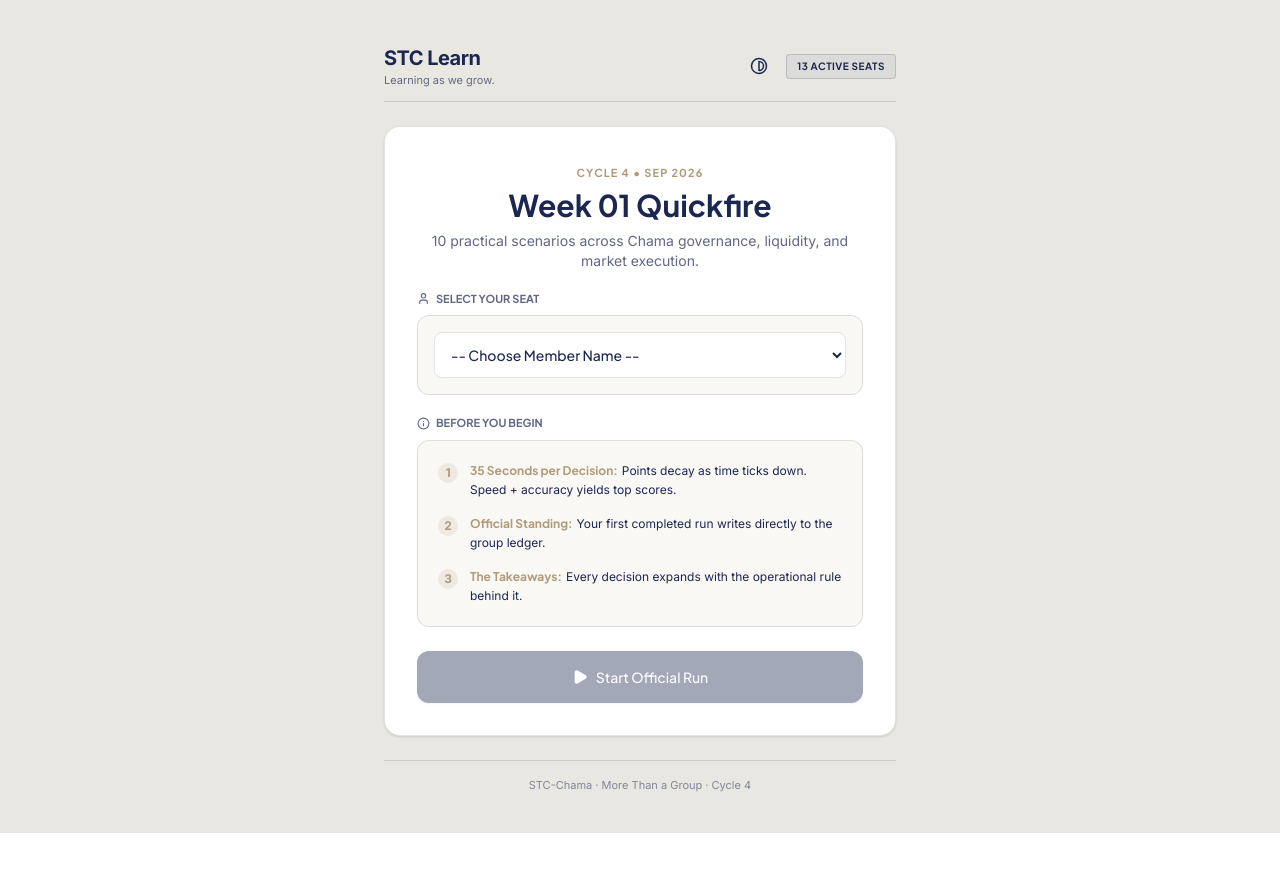
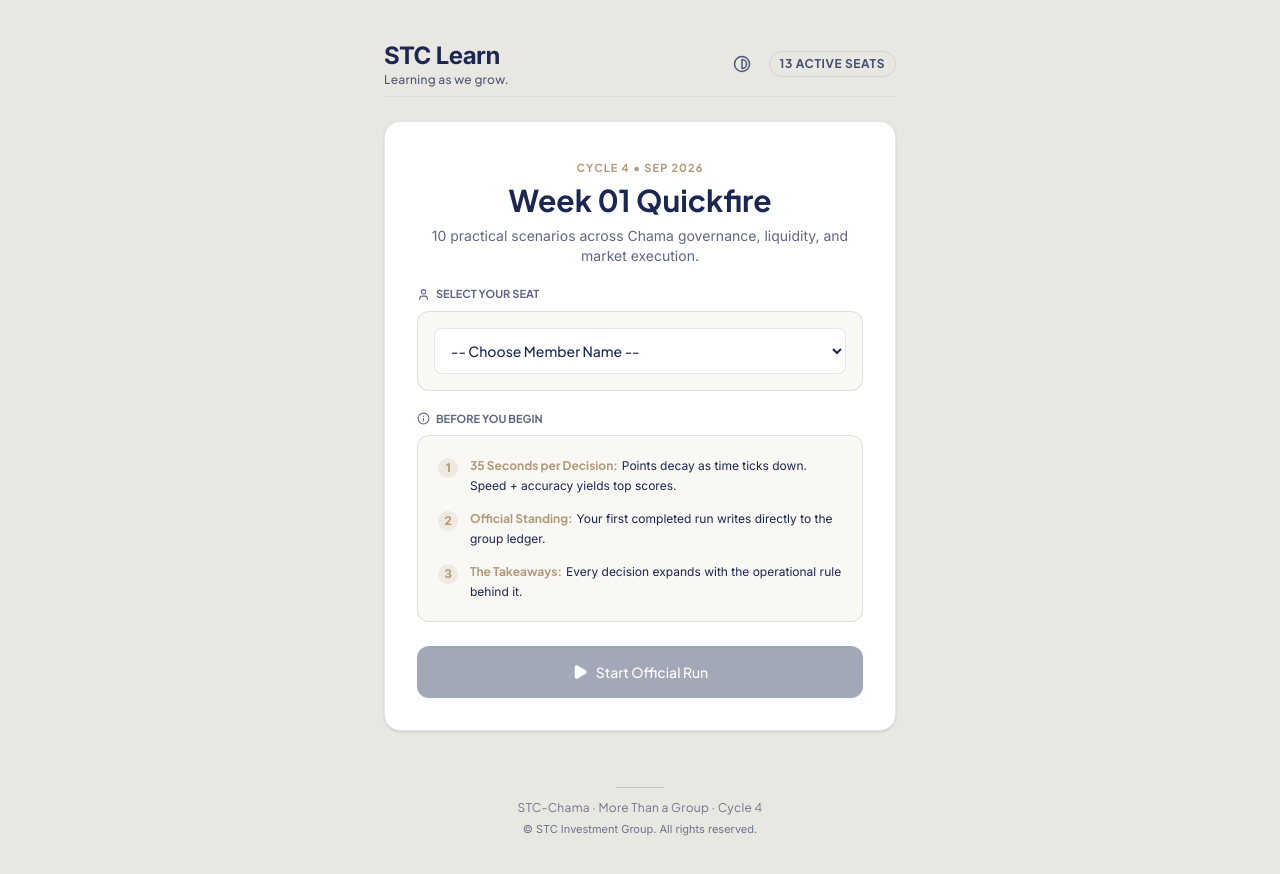
Before and after one commit to jerekim7/stc-learn, a Next.js app: page / in a window 1280 px wide. Shown: the top 874 px of the page. Before the commit the page ends 833 px from the top, so only its background shows below. Built offline with nearby package versions, Linux system fonts and the light colour scheme.

Commit message:
style: add unified STC Investment Group copyright notice to footer

```diff
--- a/src/app/page.tsx
+++ b/src/app/page.tsx
@@ -1,104 +1,61 @@
 "use client";
 
-import React, { useState, useEffect } from "react";
+import React, { useState } from "react";
 import Quickfire from "./components/Quickfire";
 import { Contrast } from "lucide-react";
 
 export default function Home() {
   const [isDark, setIsDark] = useState(false);
-  const [mounted, setMounted] = useState(false);
-
-  useEffect(() => {
-    setMounted(true);
-    const savedTheme = localStorage.getItem("stc_theme");
-    if (savedTheme) {
-      setIsDark(savedTheme === "dark");
-    } else {
-      const prefersDark = window.matchMedia("(prefers-color-scheme: dark)").matches;
-      setIsDark(prefersDark);
-    }
-  }, []);
-
-  const toggleTheme = () => {
-    const nextDark = !isDark;
-    setIsDark(nextDark);
-    localStorage.setItem("stc_theme", nextDark ? "dark" : "light");
-  };
-
-  if (!mounted) return null;
 
   return (
-    <div className={isDark ? "dark" : ""}>
-      <main
-        className="min-h-screen flex flex-col items-center justify-between p-4 sm:p-8 font-body transition-colors duration-200"
-        style={{
-          backgroundColor: isDark ? "#121933" : "#E8E7E2",
-          color: isDark ? "#F3F4F6" : "#1C2751"
-        }}
+    <div
+      className={`min-h-screen transition-colors duration-200 flex flex-col justify-between p-4 sm:p-6 md:p-8 ${
+        isDark ? "bg-[#121933] text-white" : "bg-[#E8E7E2] text-[#1C2751]"
+      }`}
     >
-        {/* Brand Header */}
-        <header
-          className="w-full max-w-lg flex items-center justify-between py-3 border-b"
-          style={{ borderColor: isDark ? "rgba(255,255,255,0.1)" : "rgba(28,39,81,0.15)" }}
-        >
+      {/* Header Bar */}
+      <header className="max-w-lg mx-auto w-full flex items-center justify-between py-2 border-b border-black/5 dark:border-white/5">
         <div>
-            <h1
-              className="text-lg sm:text-xl font-brand font-bold tracking-tight"
-              style={{ color: isDark ? "#F3F4F6" : "#1C2751" }}
-            >
+          <h1 className="text-xl sm:text-2xl font-brand font-bold tracking-tight">
             STC Learn
           </h1>
-            <p
-              className="text-[11px] font-body"
-              style={{ color: isDark ? "#94A3B8" : "rgba(28,39,81,0.65)" }}
-            >
+          <p className="text-xs font-heading font-medium tracking-wide opacity-75">
             Learning as we grow.
           </p>
         </div>
 
         <div className="flex items-center gap-3">
-            {/* Minimal Unboxed Contrast Glyph Toggle */}
+          {/* Theme Toggle Button */}
           <button
-              onClick={toggleTheme}
-              aria-label="Toggle Theme"
-              className="p-1.5 rounded-lg transition hover:opacity-70"
-              style={{ color: isDark ? "#B09B79" : "#1C2751" }}
+            onClick={() => setIsDark(!isDark)}
+            aria-label="Toggle visual theme"
+            className="p-1.5 rounded-full hover:opacity-80 transition flex items-center justify-center opacity-75"
           >
             <Contrast size={18} />
           </button>
 
-            {/* Exclusive Roster Badge */}
-            <span
-              className="text-[10px] font-heading font-bold uppercase tracking-wider px-2.5 py-1 rounded border"
-              style={{
-                backgroundColor: isDark ? "rgba(176,155,121,0.12)" : "rgba(28,39,81,0.06)",
-                color: isDark ? "#B09B79" : "#1C2751",
-                borderColor: isDark ? "rgba(176,155,121,0.3)" : "rgba(28,39,81,0.18)"
-              }}
-            >
+          {/* Active Seats Badge */}
+          <div className="px-2.5 py-1 rounded-full border border-black/10 dark:border-white/10 text-[10px] sm:text-xs font-heading font-bold uppercase tracking-wider opacity-80">
             13 Active Seats
-            </span>
+          </div>
         </div>
       </header>
 
-        {/* Interactive Experience */}
-        <div className="w-full flex justify-center py-6">
+      {/* Main Terminal Card */}
+      <main className="flex-1 flex items-center justify-center py-6 w-full">
         <Quickfire isDark={isDark} />
-        </div>
+      </main>
 
-        {/* Footer */}
-        <footer
-          className="w-full max-w-lg text-center border-t pt-4 pb-2"
-          style={{ borderColor: isDark ? "rgba(255,255,255,0.1)" : "rgba(28,39,81,0.15)" }}
-        >
-          <p
-            className="text-[11px] font-body"
-            style={{ color: isDark ? "#94A3B8" : "rgba(28,39,81,0.5)" }}
-          >
+      {/* Unified Institutional Footer */}
+      <footer className="mt-8 mb-2 text-center text-xs space-y-1.5 opacity-60">
+        <div className="w-12 h-[1px] bg-current mx-auto mb-3 opacity-30" />
+        <p className="font-heading tracking-wide">
           STC-Chama · More Than a Group · Cycle 4
         </p>
+        <p className="text-[11px] font-body">
+          © STC Investment Group. All rights reserved.
+        </p>
       </footer>
-      </main>
     </div>
   );
 }
```
Lines whose indentation alone changed are shown as unchanged.
